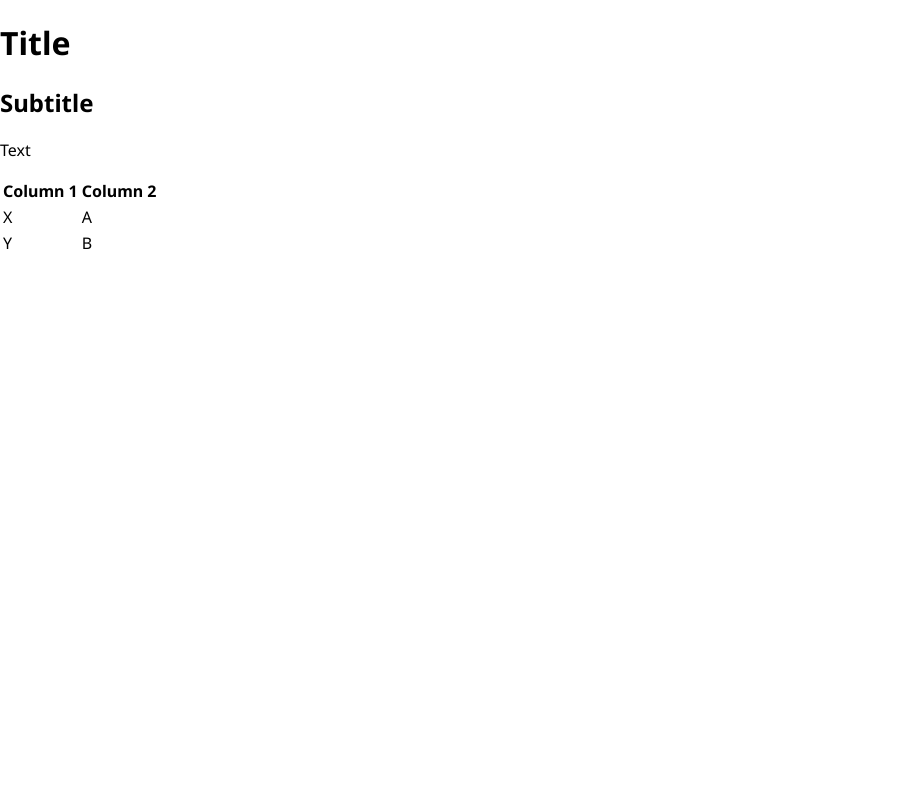
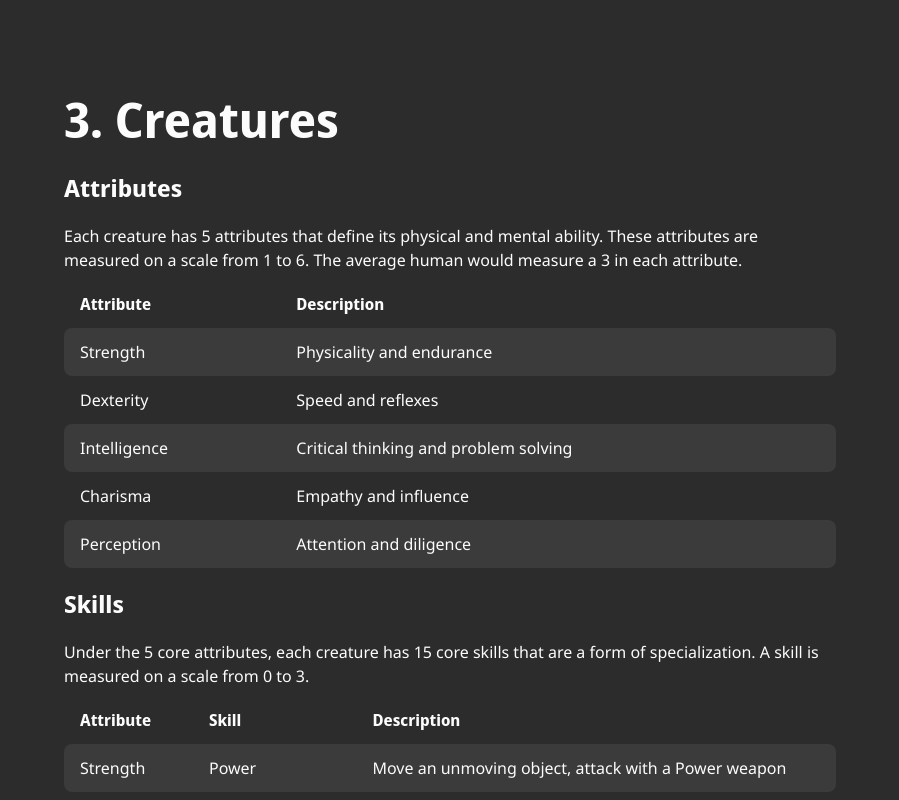
Before and after one commit to Paradoxdotexe/vade-mecum, a React (Create React App) app: page /docs in a window 1280 px wide. Shown: the top 800 px of the page, without its empty margins (0-899 px from the left). Built offline with nearby package versions, Linux system fonts and the light colour scheme.

Commit message:
Add styled-components, styled markdown

```diff
--- a/package.json
+++ b/package.json
@@ -15,6 +15,7 @@
     "react-dom": "^18.2.0",
     "react-router-dom": "^6.21.3",
     "react-scripts": "5.0.1",
+    "styled-components": "^6.1.8",
     "typescript": "^4.9.5",
     "web-vitals": "^2.1.4"
   },
--- a/src/DocsPage.tsx
+++ /dev/null
@@ -1,7 +0,0 @@
-import React from 'react';
-import section1 from './docs/section1.md';
-import { Markdown } from './components/Markdown';
-
-export const DocsPage: React.FC = () => {
-  return <Markdown src={section1} />;
-};
--- a/src/docs/section1.md
+++ /dev/null
@@ -1,10 +0,0 @@
-# Title
-
-## Subtitle
-
-Text
-
-| Column 1 | Column 2 |
-| -------- | -------- |
-| X        | A        |
-| Y        | B        |
--- a/src/index.tsx
+++ b/src/index.tsx
@@ -7,8 +7,9 @@ import {
   RouterProvider
 } from 'react-router-dom';
 import './index.css';
-import { DocsPage } from './DocsPage';
+import { DocsPage } from './pages/docs/DocsPage';
 import reportWebVitals from './reportWebVitals';
+import styled from 'styled-components';
 
 const router = createBrowserRouter(
   createRoutesFromElements(
@@ -18,9 +19,24 @@ const router = createBrowserRouter(
   )
 );
 
+const PageWrapper = styled.div`
+  background: #2c2c2c;
+  color: #fcfcfc;
+  min-height: 100vh;
+  overflow: auto;
+  font-size: 16px;
+  line-height: 1;
+
+  * {
+    box-sizing: border-box;
+  }
+`;
+
 ReactDOM.createRoot(document.getElementById('root') as HTMLElement).render(
   <React.StrictMode>
-    <RouterProvider router={router} />
+    <PageWrapper>
+      <RouterProvider router={router} />
+    </PageWrapper>
   </React.StrictMode>
 );
 
--- /dev/null
+++ b/src/pages/docs/DocsPage.tsx
@@ -0,0 +1,96 @@
+import React from 'react';
+import docs from './docs.md';
+import { Markdown } from '../../components/Markdown';
+import styled from 'styled-components';
+
+const Page = styled.div`
+  padding: 64px;
+  width: 900px;
+
+  h1,
+  h2 {
+    font-family: 'Noto Sans Display', sans-serif;
+  }
+
+  h1 {
+    margin-block: 32px;
+  }
+
+  h2,
+  p,
+  blockquote {
+    margin-block: 24px;
+  }
+
+  h1 {
+    font-size: 48px;
+    font-weight: 800;
+  }
+
+  h2 {
+    font-size: 24px;
+    font-weight: 700;
+  }
+
+  p {
+    line-height: 1.5;
+  }
+
+  blockquote {
+    background-color: #3b3b3b;
+    border-radius: 0 8px 8px 8px;
+    margin-inline: 0;
+    padding: 16px;
+
+    p {
+      margin: 0;
+
+      &:first-child {
+        margin-block-end: 8px;
+        font-family: 'Noto Sans Display', sans-serif;
+      }
+    }
+  }
+
+  table {
+    border-spacing: 0;
+    width: 100%;
+
+    tr {
+      th,
+      td {
+        padding: 16px;
+      }
+
+      th {
+        text-align: left;
+        font-family: 'Noto Sans Display', sans-serif;
+        padding-top: 0;
+      }
+    }
+
+    tbody {
+      tr:nth-child(2n-1) {
+        background-color: #3b3b3b;
+
+        td:first-child {
+          border-top-left-radius: 8px;
+          border-bottom-left-radius: 8px;
+        }
+
+        td:last-child {
+          border-top-right-radius: 8px;
+          border-bottom-right-radius: 8px;
+        }
+      }
+    }
+  }
+`;
+
+export const DocsPage: React.FC = () => {
+  return (
+    <Page>
+      <Markdown src={docs} />
+    </Page>
+  );
+};
--- /dev/null
+++ b/src/pages/docs/docs.md
@@ -0,0 +1,39 @@
+# 3. Creatures
+
+## Attributes
+
+Each creature has 5 attributes that define its physical and mental ability. These attributes are measured on a scale from 1 to 6. The average human would measure a 3 in each attribute.
+
+| Attribute    | Description                           |
+| ------------ | ------------------------------------- |
+| Strength     | Physicality and endurance             |
+| Dexterity    | Speed and reflexes                    |
+| Intelligence | Critical thinking and problem solving |
+| Charisma     | Empathy and influence                 |
+| Perception   | Attention and diligence               |
+
+## Skills
+
+Under the 5 core attributes, each creature has 15 core skills that are a form of specialization. A skill is measured on a scale from 0 to 3.
+
+| Attribute    | Skill          | Description                                         |
+| ------------ | -------------- | --------------------------------------------------- |
+| Strength     | Power          | Move an unmoving object, attack with a Power weapon |
+| Strength     | Fortitude      | Endure a tough situation                            |
+| Strength     | Athletics      | Traverse terrain using muscle and size              |
+| Dexterity    | Precision      | Pick a lock, attack with a Precision weapon         |
+| Dexterity    | Stealth        | Avoid detection                                     |
+| Dexterity    | Agility        | Traverse terrain using speed and grace              |
+| Intelligence | Comprehension  | Understand an intellectual artifact                 |
+| Intelligence | Medicine       | Remedy an injury through medicine                   |
+| Intelligence | Repair         | Fix a damaged object                                |
+| Charisma     | Speech         | Convince via persuasion/deception                   |
+| Charisma     | Barter         | Haggle the price of an item                         |
+| Charisma     | Performance    | Entertain via grand gesture                         |
+| Perception   | Interpretation | Interpret the meaning of a sensory object           |
+| Perception   | Detection      | Detect the presence of a creature                   |
+| Perception   | Investigation  | Search for an object                                |
+
+> Fantasy Example
+>
+> _Greg is attacking a Knight wearing heavy armor using his mace. Greg will roll 5 (Strength) + 2 (Power) + 2 (Mace) - 3 (Heavy Armor) = 6 D6 to determine the outcome._
```
Also changed, not shown: 1 other file (tests, documents, lock files or other folders).
